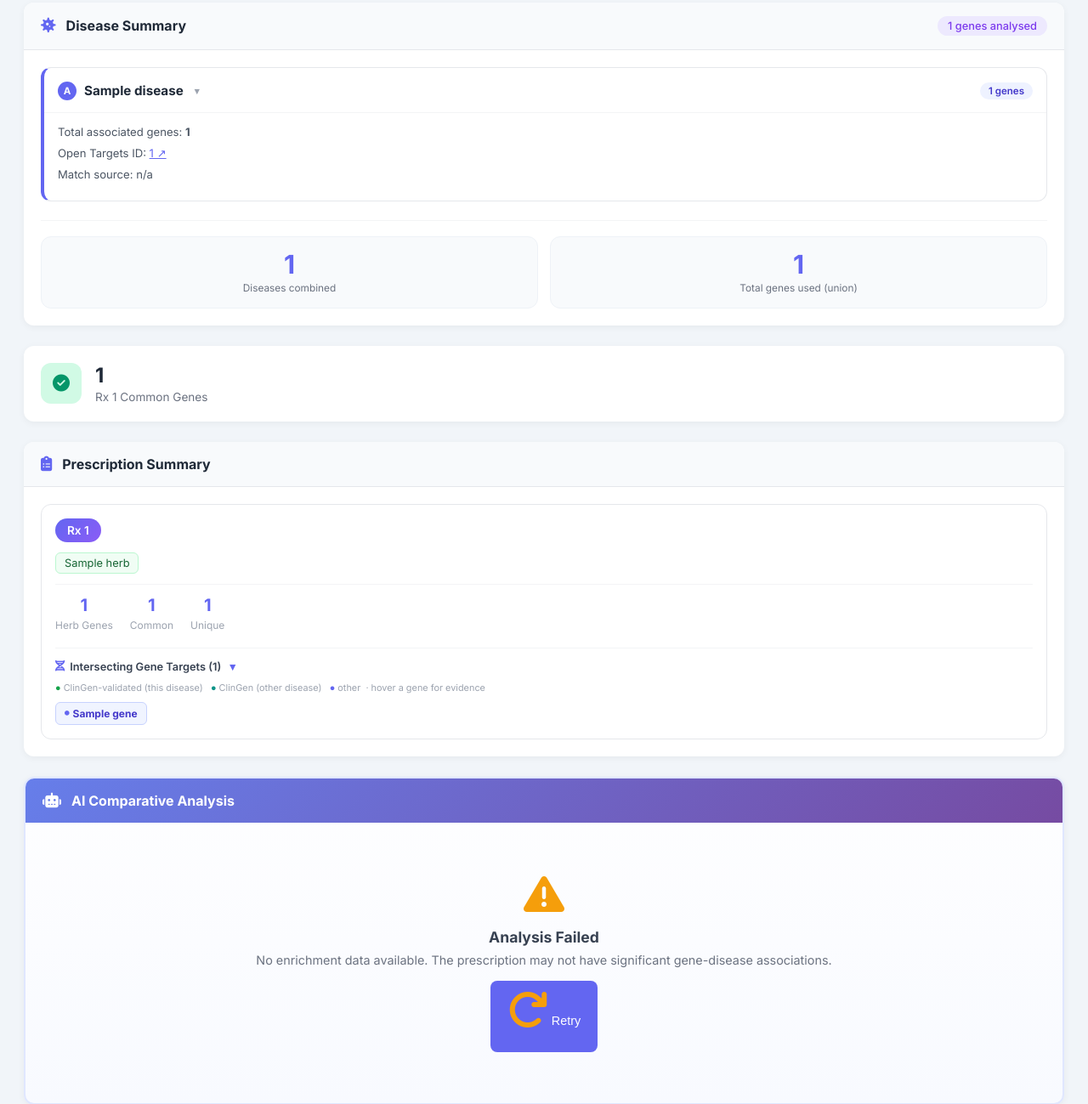
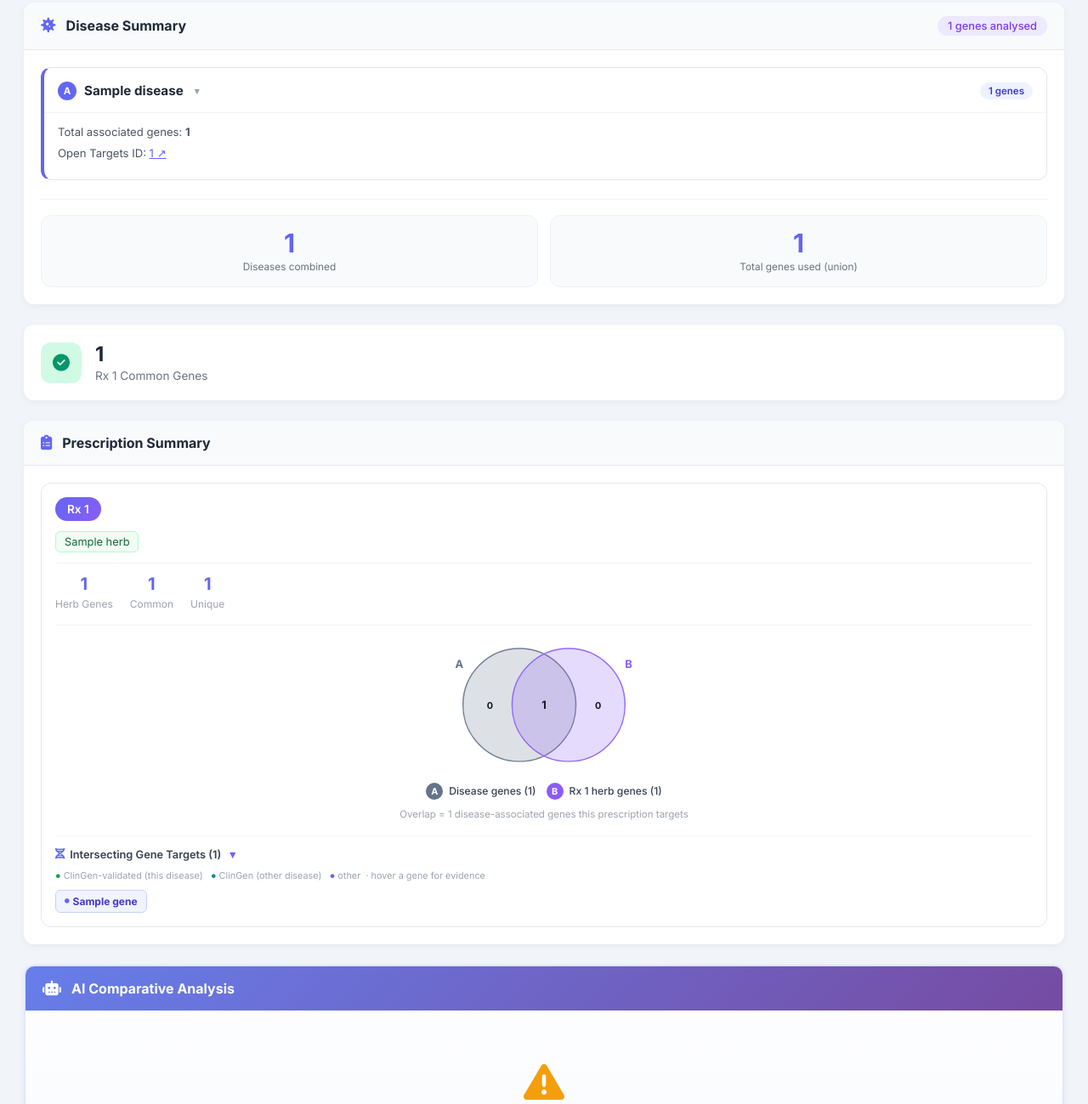
Before and after one commit to kiomllm744/BAIonKM, a Flask app: template templates/result.html in a window 1280 px wide. Shown: the part 149-1448 px from the top of the page at 85% size. Run offline with Flask 3, Linux system fonts and the light colour scheme; the template is opened without the code that fills it: most values are stand-ins (such as "Sample title", 1, 10 or a date in 2020); some libraries are stand-ins or nearby versions.

Commit message:
Results: drop Match source line; add disease-vs-prescription Venn per Rx
- Remove the "Match source: catalogue id" line from disease detail boxes
  (not clinically relevant)
- Each prescription card now shows a 2-set Venn: disease genes (union of
  all selected diseases) vs that prescription's herb genes, with the
  overlap = the disease-associated targets the prescription hits. Sits
  above the existing Intersecting Gene Targets chips, same visual style
  (colored A/B legend, region counts, note)

Co-Authored-By: Claude Opus 4.8 (1M context) <noreply@anthropic.com>

```diff
--- a/templates/result.html
+++ b/templates/result.html
@@ -254,6 +254,17 @@
         .venn-circle[style*="6366f1"] { stroke: #6366f1; }
         .venn-circle[style*="0d9488"] { stroke: #0d9488; }
         .venn-circle[style*="d97706"] { stroke: #d97706; }
+        .venn-circle[style*="64748b"] { stroke: #64748b; }
+        .venn-circle[style*="8b5cf6"] { stroke: #8b5cf6; }
+        /* Compact Venn inside each prescription card */
+        .rx-venn {
+            margin-top: 16px;
+            padding-top: 14px;
+            border-top: 1px solid #f3f4f6;
+        }
+        .rx-venn .venn-svg { max-width: 260px; }
+        .rx-venn .venn-legend { font-size: 0.76rem; gap: 6px 12px; }
+        .rx-venn .venn-legend-item { font-size: 0.76rem; }
         .venn-count { fill: #111827; font-size: 15px; font-weight: 700; text-anchor: middle; }
         .venn-core { font-size: 18px; }
         .venn-letter { font-size: 18px; font-weight: 800; text-anchor: middle; }
@@ -1181,7 +1192,6 @@
                             <div>Open Targets ID:
                                 {% if d.efo_id %}<a href="https://platform.opentargets.org/disease/{{ d.efo_id }}" target="_blank" rel="noopener">{{ d.efo_id }} &#8599;</a>{% else %}not resolved{% endif %}
                             </div>
-                            <div>Match source: {{ (d.match_source or 'n/a') | replace('_', ' ') }}</div>
                         </div>
                     </details>
                     {% endfor %}
@@ -1312,6 +1322,29 @@
                             </div>
                         </div>
 
+                        <!-- Disease-union vs this prescription Venn -->
+                        {% if results.disease_gene_count %}
+                        {% set du = results.disease_gene_count %}
+                        {% set cg = prescription.common_gene_count | default(0) %}
+                        {% set hg = prescription.gene_count | default(0) %}
+                        <div class="venn-wrap rx-venn">
+                            <svg viewBox="0 0 360 220" class="venn-svg" role="img" aria-label="Disease genes vs prescription genes overlap">
+                                <circle cx="140" cy="110" r="92" class="venn-circle" style="fill: #64748b;"/>
+                                <circle cx="220" cy="110" r="92" class="venn-circle" style="fill: #8b5cf6;"/>
+                                <text x="92" y="117" class="venn-count">{{ du - cg }}</text>
+                                <text x="180" y="117" class="venn-count venn-core">{{ cg }}</text>
+                                <text x="268" y="117" class="venn-count">{{ hg - cg }}</text>
+                                <text x="42" y="50" class="venn-letter" style="fill: #64748b;">A</text>
+                                <text x="318" y="50" class="venn-letter" style="fill: #8b5cf6;">B</text>
+                            </svg>
+                            <div class="venn-legend">
+                                <span class="venn-legend-item"><span class="venn-legend-letter" style="background: #64748b;">A</span>Disease genes ({{ du }})</span>
+                                <span class="venn-legend-item"><span class="venn-legend-letter" style="background: #8b5cf6;">B</span>Rx {{ prescription.index }} herb genes ({{ hg }})</span>
+                            </div>
+                            <div class="venn-note">Overlap = {{ cg }} disease-associated genes this prescription targets</div>
+                        </div>
+                        {% endif %}
+
                         <!-- Intersecting Targets Section (expandable) -->
                         <details class="gene-targets"{% if loop.first %} open{% endif %} style="margin-top: 18px; border-top: 1px solid #f3f4f6; padding-top: 14px;">
                             <summary class="gene-targets-summary">
```
